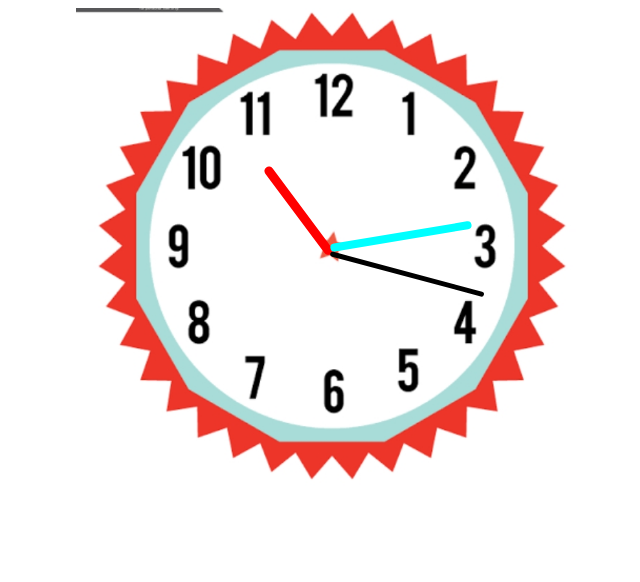
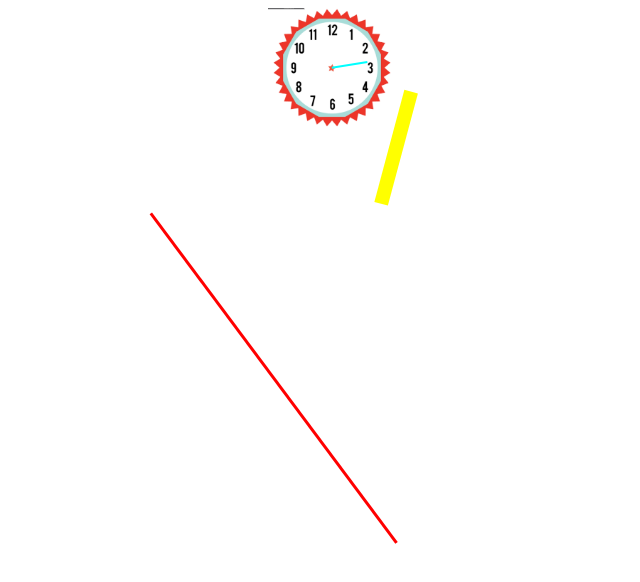
Before and after one commit to withcodingtak/Web-dev-showcase, a plain HTML site: page Clock/index.html in a window 1280 px wide. Shown: the whole page, without its empty margins (308-948 px from the left). Drawn offline with Linux system fonts and the light colour scheme.

Commit message:
Update style.css

```diff
--- a/Clock/style.css
+++ b/Clock/style.css
@@ -1,23 +1,23 @@
 #clock{
     position: relative;
     margin: auto;
-    height: 40vw;
-    width: 40vw;
+    height: 10vw;
+    width: 10vw;
     background: url(clock.png) no-repeat;
     background-size: 100%;
 }
 
 #hour, #minute, #second{
     position: absolute;
-    border-radius: 10px;
+    border-radius: 90x;
     transform-origin: bottom;
-    justify-content: center;
+    justify-content: left;
 }
 #hour{
-    width: 1.8%;
-    height: 21%;
-    top: 27%;
-    left: 48.85%;
+    width: 1.99%;
+    height: 321%;
+    top: 97%;
+    left: 98.85%;
     background-color: red;
 
 }
@@ -29,10 +29,10 @@
     background-color: cyan;
 }
 #second{
-    width: 1%;
-    height: 31%;
-    top: 17%;
+    width: 91%;
+    height: 11%;
+    top: 97%;
     left: 49.25%;
-    background-color: black;
+    background-color: yellow;
 
 }
```
